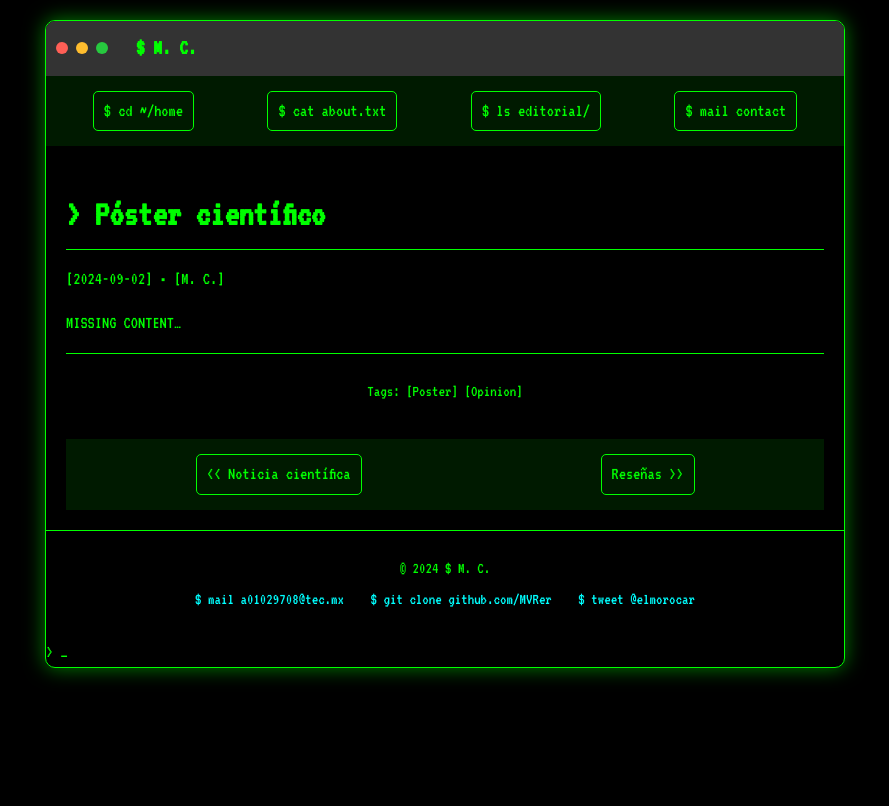
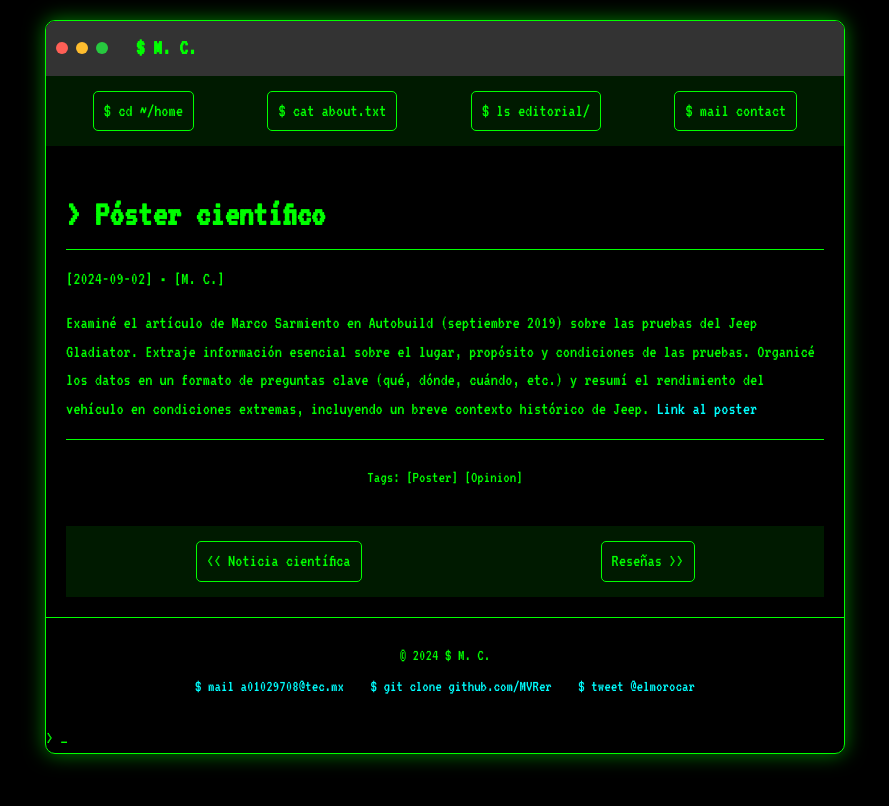
Before and after one commit to MVRer/MVRer.github.io, a Jekyll site: the page built from _posts/2024-09-02-Poster.md, in a window 1280 px wide. Shown: the top 806 px of the page, without its empty margins (195-1084 px from the left). Built offline with Jekyll 4.4.1, drawn with Linux system fonts in a browser that asks for light colours.

Commit message:
Posts agregados

```diff
--- a/_posts/2024-09-02-Poster.md
+++ b/_posts/2024-09-02-Poster.md
@@ -5,5 +5,5 @@ date: 2024-09-02 10:00:00 -0500
 author: M. C.
 tags: [Poster, Opinion]
 ---
-
-MISSING CONTENT...
+Examiné el artículo de Marco Sarmiento en Autobuild (septiembre 2019) sobre las pruebas del Jeep Gladiator. Extraje información esencial sobre el lugar, propósito y condiciones de las pruebas. Organicé los datos en un formato de preguntas clave (qué, dónde, cuándo, etc.) y resumí el rendimiento del vehículo en condiciones extremas, incluyendo un breve contexto histórico de Jeep.
+[Link al poster](https://drive.google.com/file/d/1mfj_sRu7x9tYeWdoRxPHAtqk9iC69NZ6/view?usp=sharing)
```
Also changed, not shown: _posts/2024-09-02-Noticia.md (+2 -2 lines).
